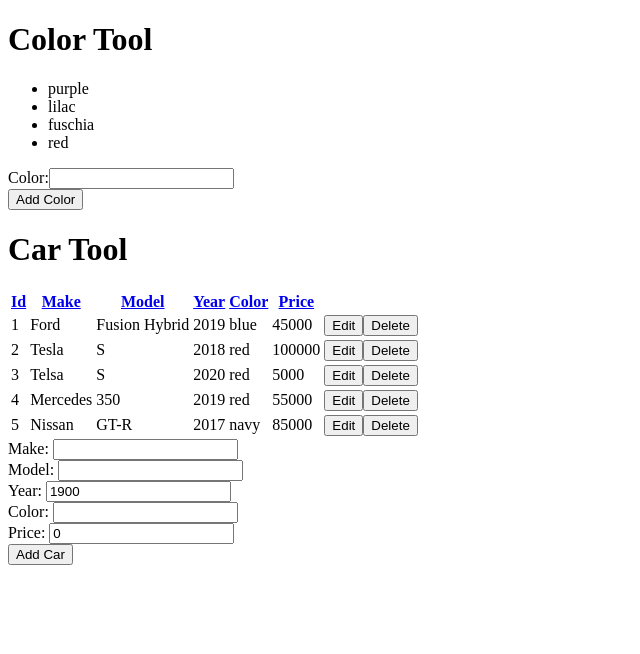
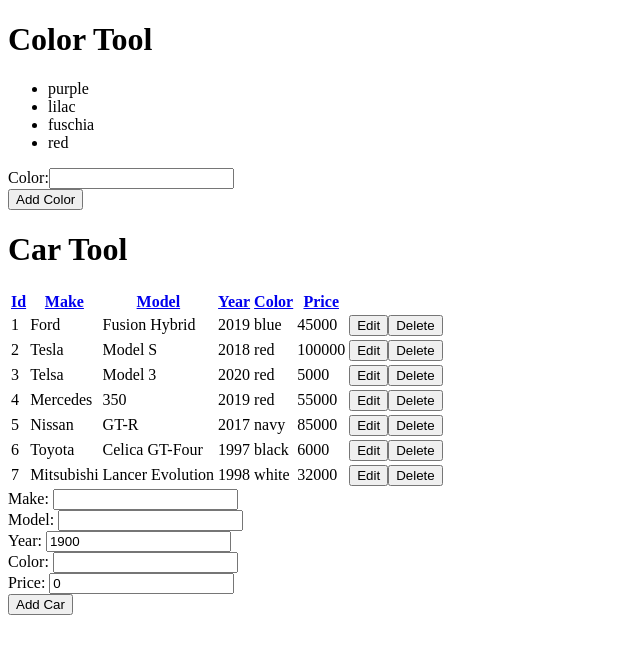
Before and after one commit to HBaguinon/angular_day_3, an Angular app in the folder demo-app/: page / in a window 1280 px wide. Shown: the top 654 px of the page, without its empty margins (0-640 px from the left). Built offline with nearby package versions, Linux system fonts and the light colour scheme; data requests are answered from the project's data file.

Commit message:
removed multiple subscribes and cleaned up car home

```diff
--- a/demo-app/db.json
+++ b/demo-app/db.json
@@ -9,16 +9,16 @@
       "price": 45000
     },
     {
-      "id": 2,
       "make": "Tesla",
-      "model": "S",
+      "model": "Model S",
       "year": 2018,
       "color": "red",
-      "price": 100000
+      "price": 100000,
+      "id": 2
     },
     {
       "make": "Telsa",
-      "model": "S",
+      "model": "Model 3",
       "year": 2020,
       "color": "red",
       "price": 5000,
@@ -39,6 +39,22 @@
       "color": "navy",
       "price": 85000,
       "id": 5
+    },
+    {
+      "make": "Toyota",
+      "model": "Celica GT-Four",
+      "year": 1997,
+      "color": "black",
+      "price": 6000,
+      "id": 6
+    },
+    {
+      "make": "Mitsubishi",
+      "model": "Lancer Evolution",
+      "year": 1998,
+      "color": "white",
+      "price": 32000,
+      "id": 7
     }
   ]
 }
--- a/demo-app/src/app/car-tool/components/car-home/car-home.component.ts
+++ b/demo-app/src/app/car-tool/components/car-home/car-home.component.ts
@@ -1,7 +1,11 @@
 import { Component, OnInit } from '@angular/core';
+
+import { Observable } from 'rxjs';
+import { switchMap } from 'rxjs/operators';
 
 import { Car } from '../../models/car';
 import { CarsService } from '../../services/cars.service';
+import { of } from 'rxjs';
 
 @Component({
   selector: 'app-car-home',
@@ -16,15 +20,28 @@
 
   sortColName = '';
 
+  updateCars = {
+    next: cars => {
+      this.cars = cars;
+      this.editCarId = -1;
+    },
+    error: err => {
+      console.log(err);
+    },
+  };
+
   constructor(public carsSvc: CarsService) { }
 
   ngOnInit(): void {
     // this.carsSvc.all().then(cars => {
     //   this.cars = cars;
     // });
-    this.carsSvc.all().subscribe(cars => {
-      this.cars = cars;
-    });
+
+    // this.carsSvc.all().subscribe(cars => {
+    //   this.cars = cars;
+    // });
+
+    this.refreshCars();
   }
 
   doSortCars(sortColName: string) {
@@ -32,27 +49,68 @@
     this.refreshCars();
   }
 
-  refreshCars() {
+  oldRefreshCars() {
     // return this.carsSvc.all(this.sortColName).then(cars => {
     //   this.cars = cars;
     // });
-    return this.carsSvc.all(this.sortColName).subscribe(cars => {
-      this.cars = cars;
-    });
+
+    // return this.carsSvc.all(this.sortColName).subscribe(cars => {
+    //   this.cars = cars;
+    // });
+
+    return this.carsSvc.all(this.sortColName);
+  }
+
+  refreshCars(o: Observable<any> = null) {
+    (!o ? of([]) : o).pipe(switchMap(() => this.carsSvc.all(this.sortColName)))
+      .subscribe(this.updateCars);
   }
 
   doAppendCar(car: Car) {
-    this.carsSvc
-      .append(car)
-      .subscribe(() => this.refreshCars());
-    this.editCarId = -1;
+    // this.carsSvc
+    //   .append(car)
+    //   .subscribe(() => this.refreshCars());
+    // this.editCarId = -1;
+
+    // this.carsSvc
+    //   .append(car)
+    //   .pipe(
+    //     switchMap(() => this.refreshCars())
+    //   )
+    //   .subscribe({
+    //     next: cars => {
+    //       this.cars = cars;
+    //       this.editCarId = -1;
+    //     },
+    //     error: err => {
+    //       console.log(err);
+    //     },
+    //   });
+    this.refreshCars(this.carsSvc.append(car));
   }
 
   doRemoveCar(carId: number) {
-    this.carsSvc
-      .remove(carId)
-      .subscribe(() => this.refreshCars());
-    this.editCarId = -1;
+    // this.carsSvc
+    //   .remove(carId)
+    //   .subscribe(() => this.refreshCars());
+    // this.editCarId = -1;
+
+    // this.carsSvc
+    //   .remove(carId)
+    //   .pipe(
+    //     switchMap(() => this.refreshCars())
+    //   )
+    //   .subscribe({
+    //     next: cars => {
+    //       this.cars = cars;
+    //       this.editCarId = -1;
+    //     },
+    //     error: err => {
+    //       console.log(err);
+    //     },
+    //   });
+
+      this.refreshCars(this.carsSvc.remove(carId));
   }
 
   doEditCar(carId: number) {
@@ -60,10 +118,27 @@
   }
 
   doReplaceCar(car: Car) {
-    this.carsSvc
-      .replace(car)
-      .subscribe(() => this.refreshCars());
-    this.editCarId = -1;
+    // this.carsSvc
+    //   .replace(car)
+    //   .subscribe(() => this.refreshCars());
+    // this.editCarId = -1;
+
+    // this.carsSvc
+    //   .replace(car)
+    //   .pipe(
+    //     switchMap(() => this.refreshCars())
+    //   )
+    //   .subscribe({
+    //     next: cars => {
+    //       this.cars = cars;
+    //       this.editCarId = -1;
+    //     },
+    //     error: err => {
+    //       console.log(err);
+    //     },
+    //   });
+
+    this.refreshCars(this.carsSvc.replace(car));
   }
 
   doCancelCar() {
```
